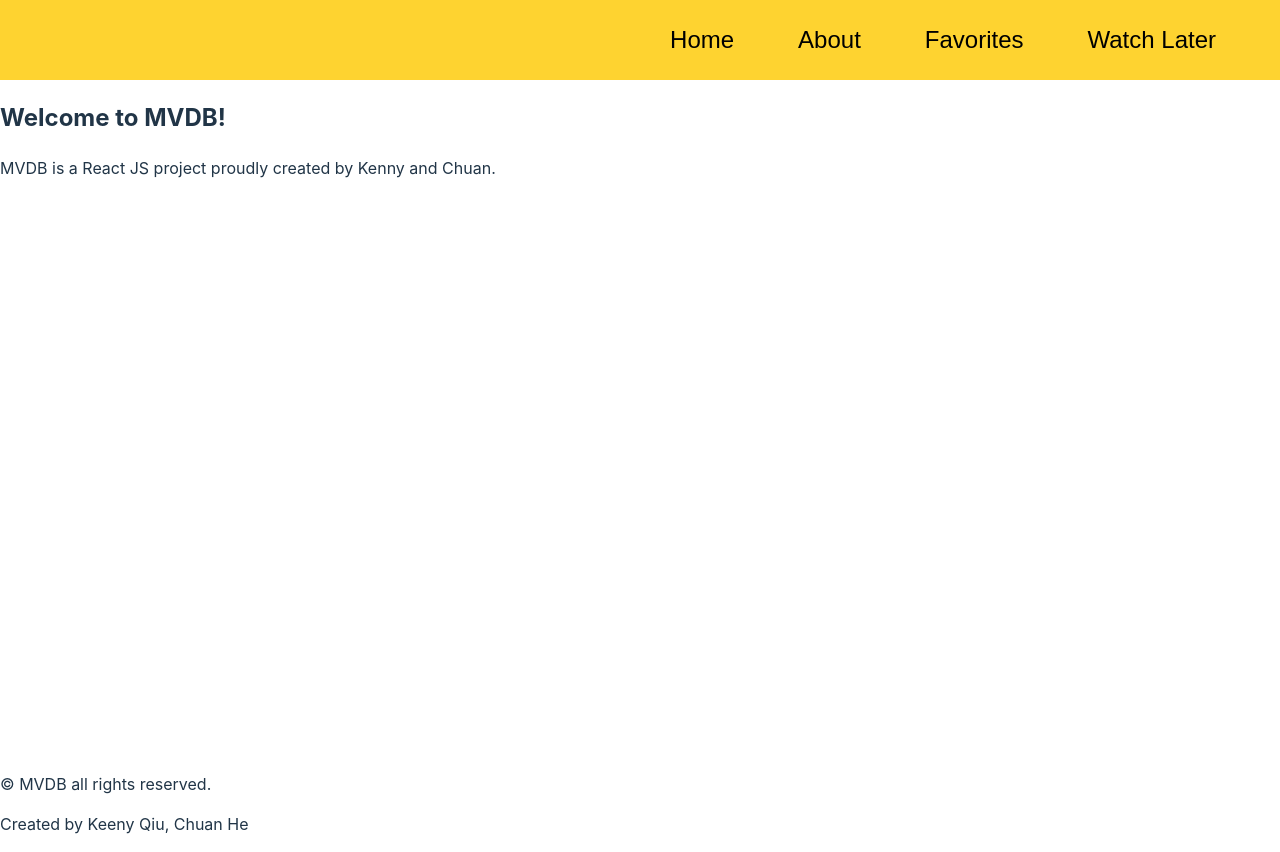
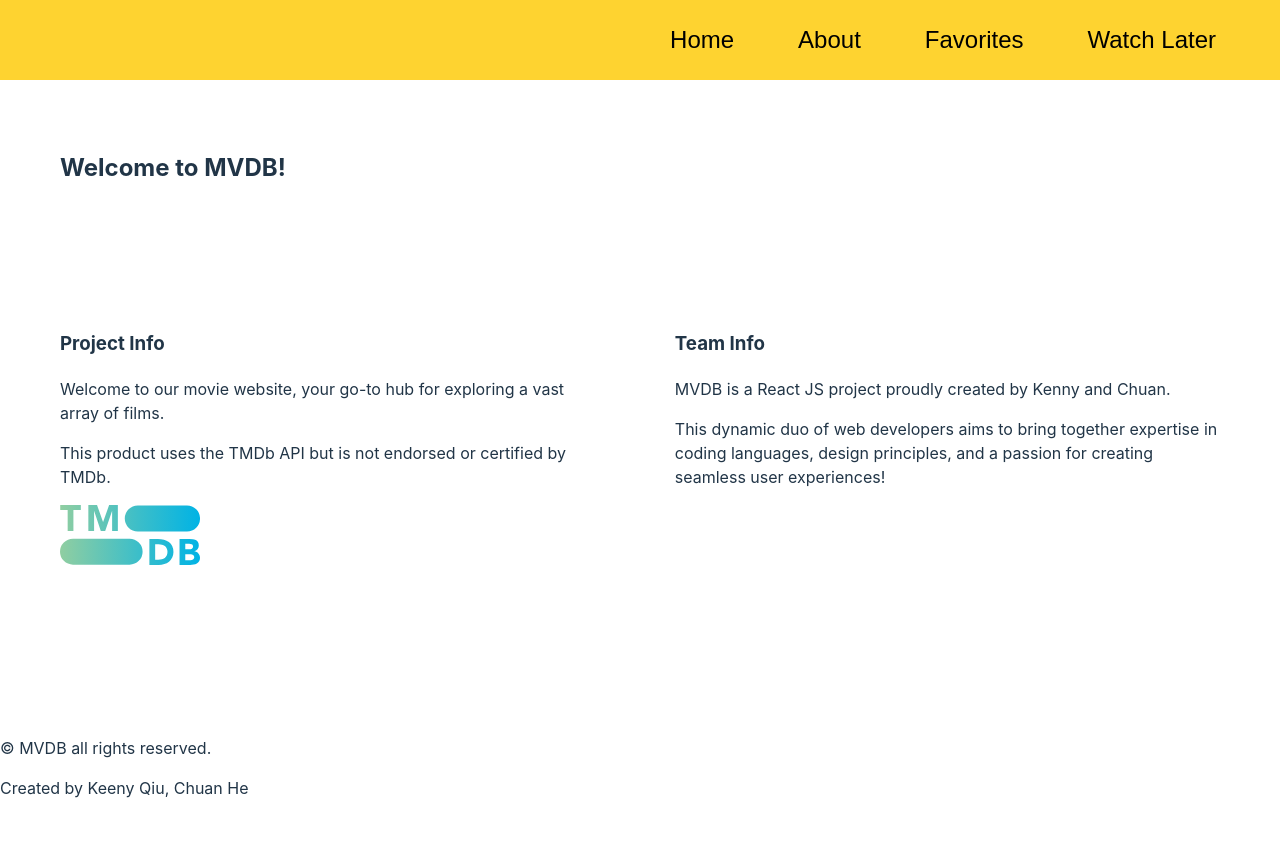
Before and after one commit to Knightmare12321/Movie-Api, a React (Vite) app: page /about in a window 1280 px wide. After the commit the page ends 816 px from the top, so only its background shows below. Built offline with nearby package versions, Linux system fonts and the light colour scheme.

Commit message:
About Page Content Completed

```diff
--- a/src/components/About.jsx
+++ b/src/components/About.jsx
@@ -1,10 +1,18 @@
 
 
 const About = () => (
-    <div className="about-container">
+    <div className="about-wrapper">
         <h2>Welcome to MVDB!</h2>
         <section>
-            MVDB is a React JS project proudly created by Kenny and Chuan.
+            <h3>Project Info</h3>
+            <p>Welcome to our movie website, your go-to hub for exploring a vast array of films. </p>
+            <p>This product uses the TMDb API but is not endorsed or certified by TMDb.</p>
+            <div className="tmdb-logo"></div>
+        </section>
+        <section>
+            <h3>Team Info</h3>
+            <p>MVDB is a React JS project proudly created by Kenny and Chuan.</p>
+            <p>This dynamic duo of web developers aims to bring together expertise in coding languages, design principles, and a passion for creating seamless user experiences!</p>
         </section>
     </div>
   );
--- a/src/styles/base/_index.scss
+++ b/src/styles/base/_index.scss
@@ -2,7 +2,6 @@
   font-family: Inter, system-ui, Avenir, Helvetica, Arial, sans-serif;
   line-height: 1.5;
   font-weight: 400;
-
   color-scheme: light dark;
   color: rgba(255, 255, 255, 0.87);
   background-color: #242424;
@@ -11,6 +10,11 @@
   text-rendering: optimizeLegibility;
   -webkit-font-smoothing: antialiased;
   -moz-osx-font-smoothing: grayscale;
+  min-height: 100vh;
+}
+
+#id {
+  min-height: 100vh;
 }
 
 a {
--- a/src/styles/components/_about.scss
+++ b/src/styles/components/_about.scss
@@ -1,3 +1,27 @@
-.about-container {
-    min-height: 82vh;
+.about-wrapper {
+    min-height: 80vh;
+    display: flex;
+    flex-wrap: wrap;
+    margin: 0 auto;
+    padding: 50px 60px;
+    h2 {
+        width: 100%;
+    }
+
 }
+
+.tmdb-logo {
+    width: 160px;
+    height: 60px;
+    background-repeat: no-repeat;
+    background-image: url(/src/assets/tmdb-logo.svg);
+}
+
+@media (min-width: 620px) {
+    .about-wrapper {
+        justify-content: space-between;
+        section {
+            width: 47%;
+        }
+    }
+  }
```
Also changed, not shown: src/assets/tmdb-logo.svg (added).
